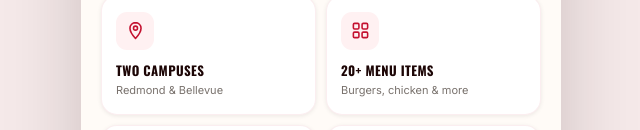
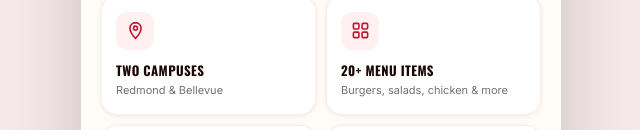
Before and after one commit to faheeds/lbb-hotlunch-app, a Next.js app: page / in a window 1280 px wide. Shown: the part 546-676 px from the top of the page, without its empty margins (319-959 px from the left). Built offline with nearby package versions, Linux system fonts and the light colour scheme.

Commit message:
feat: update menu items description

```diff
--- a/app/page.tsx
+++ b/app/page.tsx
@@ -5,7 +5,7 @@ import { AppNav } from "@/components/app-nav";
 
 const features = [
   { text: "Two campuses",    sub: "Redmond & Bellevue",           icon: "location" },
-  { text: "20+ menu items", sub: "Burgers, chicken & more",       icon: "menu"     },
+  { text: "20+ menu items", sub: "Burgers, salads, chicken & more", icon: "menu"     },
   { text: "Add Your Kids", sub: "Faster checkout every time",    icon: "child"    },
   { text: "Weekly planner", sub: "One checkout for the week",     icon: "calendar" },
 ];
```
